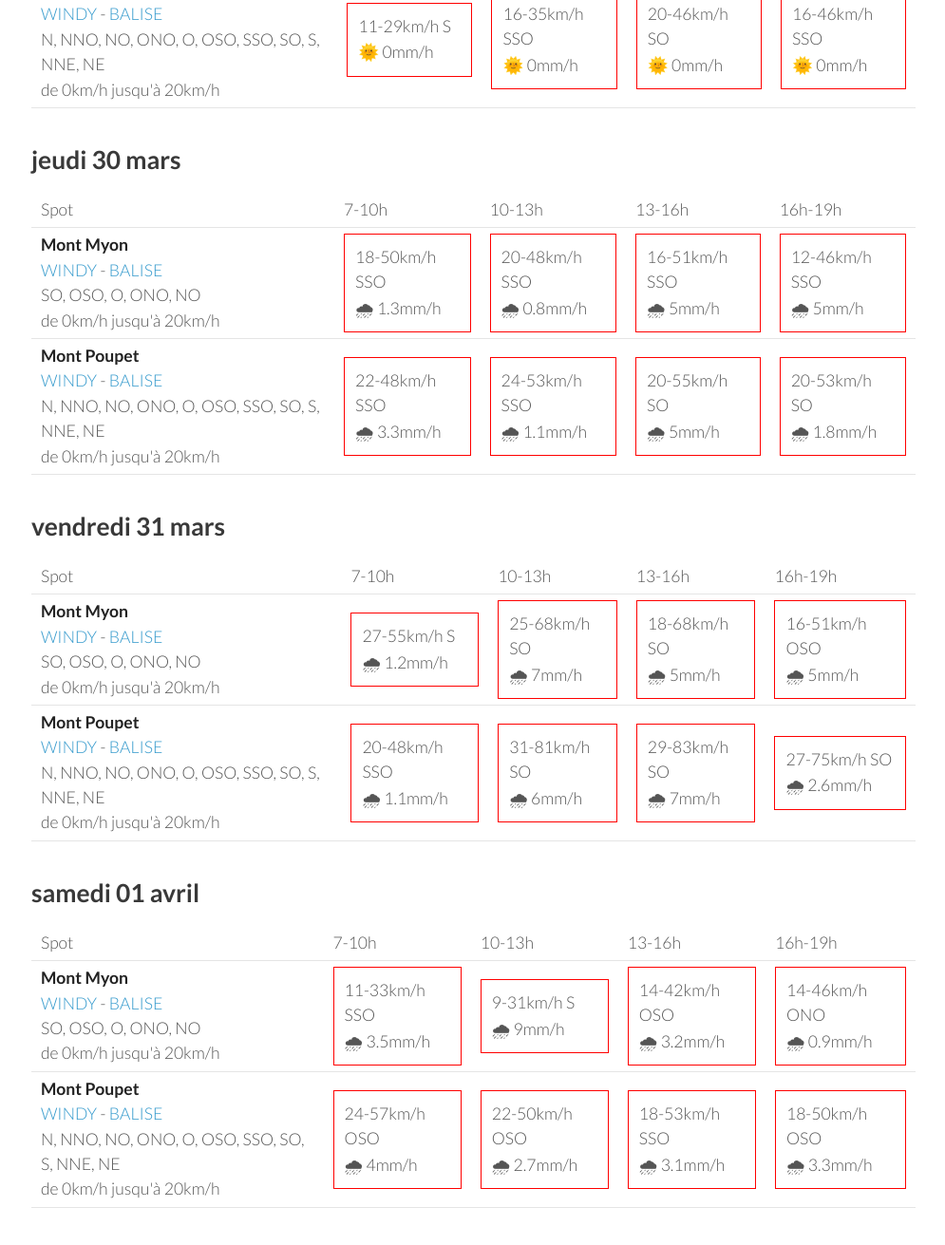
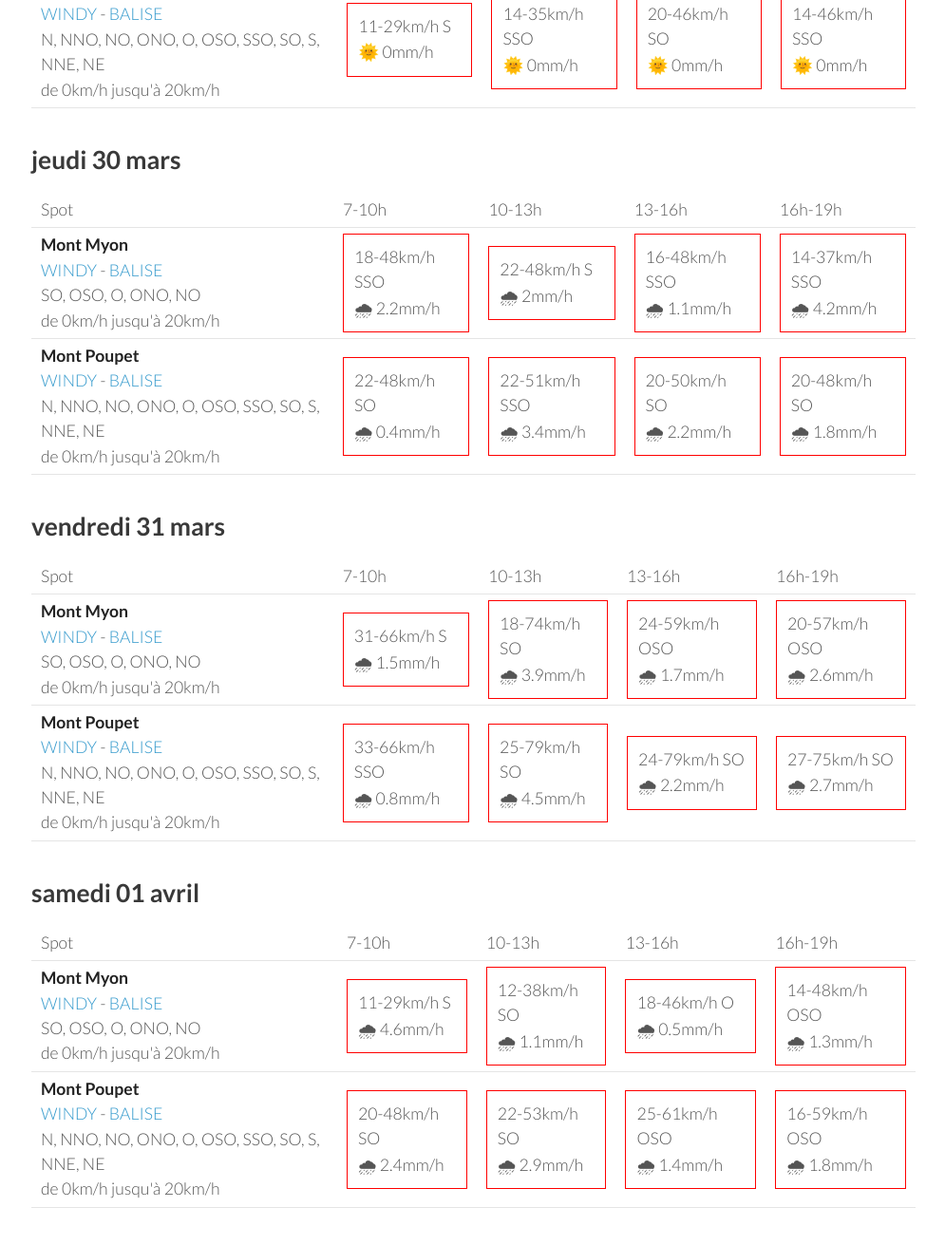
Before and after one commit to parapente-dans-le-nord/parapente-dans-le-nord.github.io, a Jekyll site: the page built from jura.markdown, in a window 1280 px wide and 1400 px high, scrolled down 1289 px. Shown: the top 1311 px of the window at 95% size, without its empty margins (25-1020 px from the left). Built offline with Jekyll 4.4.1, drawn with Linux system fonts in a browser that asks for light colours; some of the changed text lies outside the part shown.

Commit message:
update index.markdown

```diff
--- a/jura.markdown
+++ b/jura.markdown
@@ -7,7 +7,7 @@ title:  "Tous les spots"
 {: .links}
 
 # Prevision Windy, modèle Arome
-page mise à jour le lundi 27 mars 19:20
+page mise à jour le lundi 27 mars 22:20
 
 ## lundi 27 mars
 
@@ -95,9 +95,9 @@ page mise à jour le lundi 27 mars 19:20
         <td><strong>Mont Myon</strong><br><a href="https://windy.com/46.331/5.397?45.898,5.394,8,m:eWoagj8">WINDY</a> - <span class=""><a href="http://www.balisemeteo.com/balise.php?idBalise=70">BALISE</a> </span><br> <span class="vent-favorable">SO, OSO, O, ONO, NO</span><br><span class="force-vent">de 0km/h jusqu'à 20km/h</span> </td>
 
             <td><div class="not-flyable"><p>12-38km/h SSO</p><p>🌞 0mm/h</p></div></td>
-            <td><div class="not-flyable"><p>12-29km/h SSO</p><p>🌞 0mm/h</p></div></td>
-            <td><div class="not-flyable"><p>16-38km/h SSO</p><p>🌞 0mm/h</p></div></td>
-            <td><div class="not-flyable"><p>14-38km/h S</p><p>🌞 0mm/h</p></div></td>
+            <td><div class="not-flyable"><p>14-33km/h SSO</p><p>🌞 0mm/h</p></div></td>
+            <td><div class="not-flyable"><p>14-37km/h SSO</p><p>🌞 0mm/h</p></div></td>
+            <td><div class="not-flyable"><p>12-35km/h SSO</p><p>🌞 0mm/h</p></div></td>
 
 
     </tr>
@@ -105,9 +105,9 @@ page mise à jour le lundi 27 mars 19:20
         <td><strong>Mont Poupet</strong><br><a href="https://windy.com/46.970/5.876?46.541,5.876,8">WINDY</a> - <span class=""><a href="http://www.balisemeteo.com/balise.php?idBalise=92">BALISE</a> </span><br> <span class="vent-favorable">N, NNO, NO, ONO, O, OSO, SSO, SO, S, NNE, NE</span><br><span class="force-vent">de 0km/h jusqu'à 20km/h</span> </td>
 
             <td><div class="not-flyable"><p>11-29km/h S</p><p>🌞 0mm/h</p></div></td>
-            <td><div class="not-flyable"><p>16-35km/h SSO</p><p>🌞 0mm/h</p></div></td>
+            <td><div class="not-flyable"><p>14-35km/h SSO</p><p>🌞 0mm/h</p></div></td>
             <td><div class="not-flyable"><p>20-46km/h SO</p><p>🌞 0mm/h</p></div></td>
-            <td><div class="not-flyable"><p>16-46km/h SSO</p><p>🌞 0mm/h</p></div></td>
+            <td><div class="not-flyable"><p>14-46km/h SSO</p><p>🌞 0mm/h</p></div></td>
 
 
     </tr>
@@ -130,20 +130,20 @@ page mise à jour le lundi 27 mars 19:20
 <tr>
         <td><strong>Mont Myon</strong><br><a href="https://windy.com/46.331/5.397?45.898,5.394,8,m:eWoagj8">WINDY</a> - <span class=""><a href="http://www.balisemeteo.com/balise.php?idBalise=70">BALISE</a> </span><br> <span class="vent-favorable">SO, OSO, O, ONO, NO</span><br><span class="force-vent">de 0km/h jusqu'à 20km/h</span> </td>
 
-            <td><div class="not-flyable"><p>18-50km/h SSO</p><p>🌧 1.3mm/h</p></div></td>
-            <td><div class="not-flyable"><p>20-48km/h SSO</p><p>🌧 0.8mm/h</p></div></td>
-            <td><div class="not-flyable"><p>16-51km/h SSO</p><p>🌧 5mm/h</p></div></td>
-            <td><div class="not-flyable"><p>12-46km/h SSO</p><p>🌧 5mm/h</p></div></td>
+            <td><div class="not-flyable"><p>18-48km/h SSO</p><p>🌧 2.2mm/h</p></div></td>
+            <td><div class="not-flyable"><p>22-48km/h S</p><p>🌧 2mm/h</p></div></td>
+            <td><div class="not-flyable"><p>16-48km/h SSO</p><p>🌧 1.1mm/h</p></div></td>
+            <td><div class="not-flyable"><p>14-37km/h SSO</p><p>🌧 4.2mm/h</p></div></td>
 
 
     </tr>
 <tr>
         <td><strong>Mont Poupet</strong><br><a href="https://windy.com/46.970/5.876?46.541,5.876,8">WINDY</a> - <span class=""><a href="http://www.balisemeteo.com/balise.php?idBalise=92">BALISE</a> </span><br> <span class="vent-favorable">N, NNO, NO, ONO, O, OSO, SSO, SO, S, NNE, NE</span><br><span class="force-vent">de 0km/h jusqu'à 20km/h</span> </td>
 
-            <td><div class="not-flyable"><p>22-48km/h SSO</p><p>🌧 3.3mm/h</p></div></td>
-            <td><div class="not-flyable"><p>24-53km/h SSO</p><p>🌧 1.1mm/h</p></div></td>
-            <td><div class="not-flyable"><p>20-55km/h SO</p><p>🌧 5mm/h</p></div></td>
-            <td><div class="not-flyable"><p>20-53km/h SO</p><p>🌧 1.8mm/h</p></div></td>
+            <td><div class="not-flyable"><p>22-48km/h SO</p><p>🌧 0.4mm/h</p></div></td>
+            <td><div class="not-flyable"><p>22-51km/h SSO</p><p>🌧 3.4mm/h</p></div></td>
+            <td><div class="not-flyable"><p>20-50km/h SO</p><p>🌧 2.2mm/h</p></div></td>
+            <td><div class="not-flyable"><p>20-48km/h SO</p><p>🌧 1.8mm/h</p></div></td>
 
 
     </tr>
@@ -166,20 +166,20 @@ page mise à jour le lundi 27 mars 19:20
 <tr>
         <td><strong>Mont Myon</strong><br><a href="https://windy.com/46.331/5.397?45.898,5.394,8,m:eWoagj8">WINDY</a> - <span class=""><a href="http://www.balisemeteo.com/balise.php?idBalise=70">BALISE</a> </span><br> <span class="vent-favorable">SO, OSO, O, ONO, NO</span><br><span class="force-vent">de 0km/h jusqu'à 20km/h</span> </td>
 
-            <td><div class="not-flyable"><p>27-55km/h S</p><p>🌧 1.2mm/h</p></div></td>
-            <td><div class="not-flyable"><p>25-68km/h SO</p><p>🌧 7mm/h</p></div></td>
-            <td><div class="not-flyable"><p>18-68km/h SO</p><p>🌧 5mm/h</p></div></td>
-            <td><div class="not-flyable"><p>16-51km/h OSO</p><p>🌧 5mm/h</p></div></td>
+            <td><div class="not-flyable"><p>31-66km/h S</p><p>🌧 1.5mm/h</p></div></td>
+            <td><div class="not-flyable"><p>18-74km/h SO</p><p>🌧 3.9mm/h</p></div></td>
+            <td><div class="not-flyable"><p>24-59km/h OSO</p><p>🌧 1.7mm/h</p></div></td>
+            <td><div class="not-flyable"><p>20-57km/h OSO</p><p>🌧 2.6mm/h</p></div></td>
 
 
     </tr>
 <tr>
         <td><strong>Mont Poupet</strong><br><a href="https://windy.com/46.970/5.876?46.541,5.876,8">WINDY</a> - <span class=""><a href="http://www.balisemeteo.com/balise.php?idBalise=92">BALISE</a> </span><br> <span class="vent-favorable">N, NNO, NO, ONO, O, OSO, SSO, SO, S, NNE, NE</span><br><span class="force-vent">de 0km/h jusqu'à 20km/h</span> </td>
 
-            <td><div class="not-flyable"><p>20-48km/h SSO</p><p>🌧 1.1mm/h</p></div></td>
-            <td><div class="not-flyable"><p>31-81km/h SO</p><p>🌧 6mm/h</p></div></td>
-            <td><div class="not-flyable"><p>29-83km/h SO</p><p>🌧 7mm/h</p></div></td>
-            <td><div class="not-flyable"><p>27-75km/h SO</p><p>🌧 2.6mm/h</p></div></td>
+            <td><div class="not-flyable"><p>33-66km/h SSO</p><p>🌧 0.8mm/h</p></div></td>
+            <td><div class="not-flyable"><p>25-79km/h SO</p><p>🌧 4.5mm/h</p></div></td>
+            <td><div class="not-flyable"><p>24-79km/h SO</p><p>🌧 2.2mm/h</p></div></td>
+            <td><div class="not-flyable"><p>27-75km/h SO</p><p>🌧 2.7mm/h</p></div></td>
 
 
     </tr>
@@ -202,20 +202,20 @@ page mise à jour le lundi 27 mars 19:20
 <tr>
         <td><strong>Mont Myon</strong><br><a href="https://windy.com/46.331/5.397?45.898,5.394,8,m:eWoagj8">WINDY</a> - <span class=""><a href="http://www.balisemeteo.com/balise.php?idBalise=70">BALISE</a> </span><br> <span class="vent-favorable">SO, OSO, O, ONO, NO</span><br><span class="force-vent">de 0km/h jusqu'à 20km/h</span> </td>
 
-            <td><div class="not-flyable"><p>11-33km/h SSO</p><p>🌧 3.5mm/h</p></div></td>
-            <td><div class="not-flyable"><p>9-31km/h S</p><p>🌧 9mm/h</p></div></td>
-            <td><div class="not-flyable"><p>14-42km/h OSO</p><p>🌧 3.2mm/h</p></div></td>
-            <td><div class="not-flyable"><p>14-46km/h ONO</p><p>🌧 0.9mm/h</p></div></td>
+            <td><div class="not-flyable"><p>11-29km/h S</p><p>🌧 4.6mm/h</p></div></td>
+            <td><div class="not-flyable"><p>12-38km/h SO</p><p>🌧 1.1mm/h</p></div></td>
+            <td><div class="not-flyable"><p>18-46km/h O</p><p>🌧 0.5mm/h</p></div></td>
+            <td><div class="not-flyable"><p>14-48km/h OSO</p><p>🌧 1.3mm/h</p></div></td>
 
 
     </tr>
 <tr>
         <td><strong>Mont Poupet</strong><br><a href="https://windy.com/46.970/5.876?46.541,5.876,8">WINDY</a> - <span class=""><a href="http://www.balisemeteo.com/balise.php?idBalise=92">BALISE</a> </span><br> <span class="vent-favorable">N, NNO, NO, ONO, O, OSO, SSO, SO, S, NNE, NE</span><br><span class="force-vent">de 0km/h jusqu'à 20km/h</span> </td>
 
-            <td><div class="not-flyable"><p>24-57km/h OSO</p><p>🌧 4mm/h</p></div></td>
-            <td><div class="not-flyable"><p>22-50km/h OSO</p><p>🌧 2.7mm/h</p></div></td>
-            <td><div class="not-flyable"><p>18-53km/h SSO</p><p>🌧 3.1mm/h</p></div></td>
-            <td><div class="not-flyable"><p>18-50km/h OSO</p><p>🌧 3.3mm/h</p></div></td>
+            <td><div class="not-flyable"><p>20-48km/h SO</p><p>🌧 2.4mm/h</p></div></td>
+            <td><div class="not-flyable"><p>22-53km/h SO</p><p>🌧 2.9mm/h</p></div></td>
+            <td><div class="not-flyable"><p>25-61km/h OSO</p><p>🌧 1.4mm/h</p></div></td>
+            <td><div class="not-flyable"><p>16-59km/h OSO</p><p>🌧 1.8mm/h</p></div></td>
 
 
     </tr>
```
